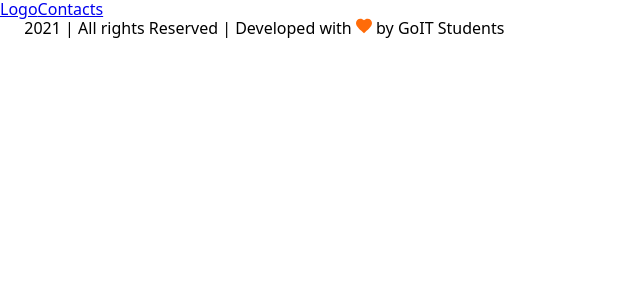
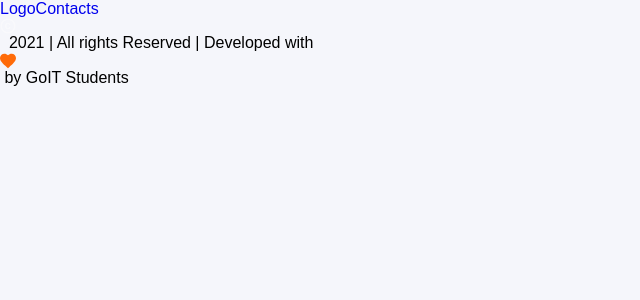
Before and after one commit to alexandr90h/qa-test-app-front, a React (Create React App) app: page /auth in a window 1280 px wide. Shown: the top 300 px of the page, without its empty margins (0-640 px from the left). Built offline with nearby package versions, Linux system fonts and the light colour scheme.

Commit message:
Создает и подключает индекс.сиэсэс

```diff
--- /dev/null
+++ b/src/index.css
@@ -0,0 +1,59 @@
+:root {
+  --primaryBlackColor: #000000;
+  --primaryWhiteColor: #ffffff;
+  --textColor: #555555;
+  --bgColor: #F5F6FB;
+  --OrangeColor: #FF6B09;
+  --blueBGColor: #02172A;
+  --footerTextColor:rgba(255, 255, 255, 0.4);
+  --boxShadow: 0px 1px 1px rgba(18, 29, 46, 0.1);
+  --boxShadowModal: 0px 4px 15px rgba(2, 23, 42, 0.1);
+}
+
+html {
+  box-sizing: border-box;
+}
+
+*,
+*::before,
+*::after {
+  box-sizing: border-box;
+}
+
+body {
+  background-color: var(--bgColor);
+  font-family: 'Montserrat', sans-serif;
+
+}
+
+a {
+  text-decoration: none;
+  outline: none;
+  margin: 0;
+  padding: 0;
+}
+
+ul,
+ol {
+  margin: 0;
+  padding: 0;
+}
+
+h1,
+h2,
+h3,
+h4,
+p {
+  margin: 0;
+  padding: 0;
+}
+
+li {
+  list-style: none;
+}
+
+img {
+  display: block;
+  max-width: 100%;
+  height: auto;
+}
--- a/src/index.js
+++ b/src/index.js
@@ -6,6 +6,7 @@ import { PersistGate } from 'redux-persist/integration/react';
 import { store, persistor } from './redux/store';
 import App from './App';
 import 'modern-normalize/modern-normalize.css';
+import './index.css';
 
 ReactDOM.render(
   <React.StrictMode>
```
